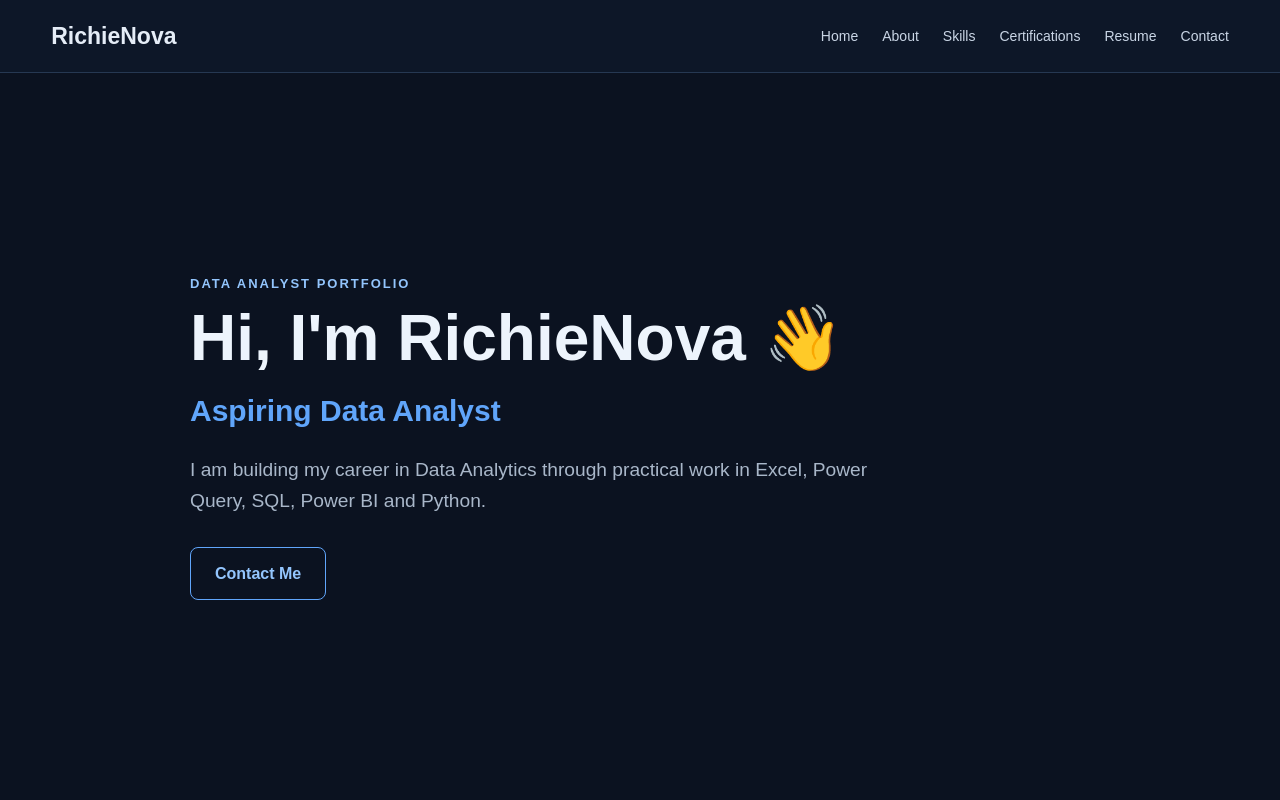
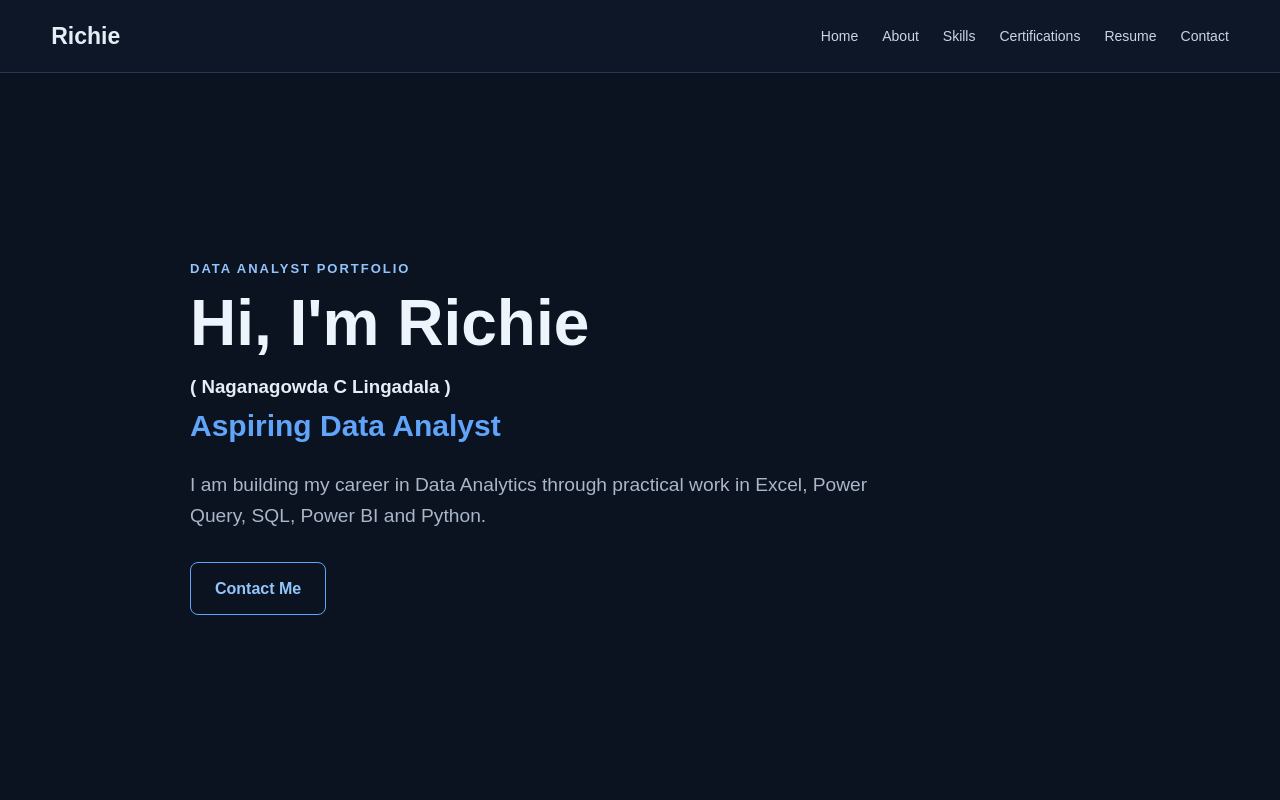
Before and after one commit to richienova/richienova.github.io, a plain HTML site: page index.html in a window 1280 px wide. Shown: the top 800 px of the page. Drawn offline with Linux system fonts and the light colour scheme.

Commit message:
Update index.html

```diff
--- a/index.html
+++ b/index.html
@@ -3,7 +3,7 @@
 <head>
 <meta charset="UTF-8">
 <meta name="viewport" content="width=device-width, initial-scale=1.0">
-<title>RichieNova | Data Analyst Portfolio</title>
+<title>Richie | Data Analyst Portfolio</title>
 <meta name="description" content="RichieNova Data Analyst Portfolio">
 <link rel="stylesheet" href="style.css">
 </head>
@@ -12,7 +12,7 @@
 
 <header class="site-header">
   <nav class="navbar">
-    <a class="logo" href="#home">RichieNova</a>
+    <a class="logo" href="#home">Richie</a>
 
     <button class="menu-toggle" aria-label="Open navigation" aria-expanded="false">☰</button>
 
@@ -32,7 +32,8 @@
 <section class="hero" id="home">
   <div class="hero-content">
     <p class="eyebrow">DATA ANALYST PORTFOLIO</p>
-    <h1>Hi, I'm RichieNova 👋</h1>
+    <h1>Hi, I'm Richie </h1>
+    <h3>( Naganagowda C Lingadala )</h3>
     <h2>Aspiring Data Analyst</h2>
     <p class="hero-text">
       I am building my career in Data Analytics through practical work
```
